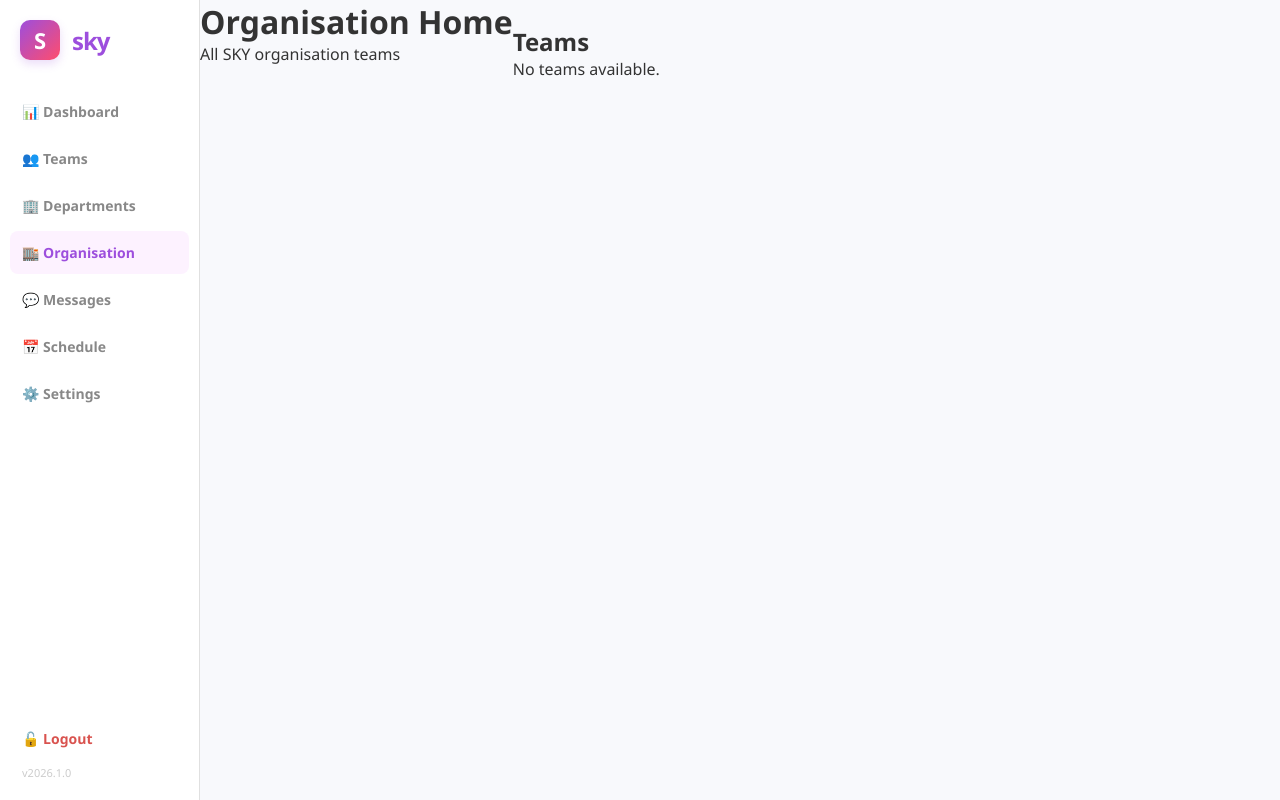
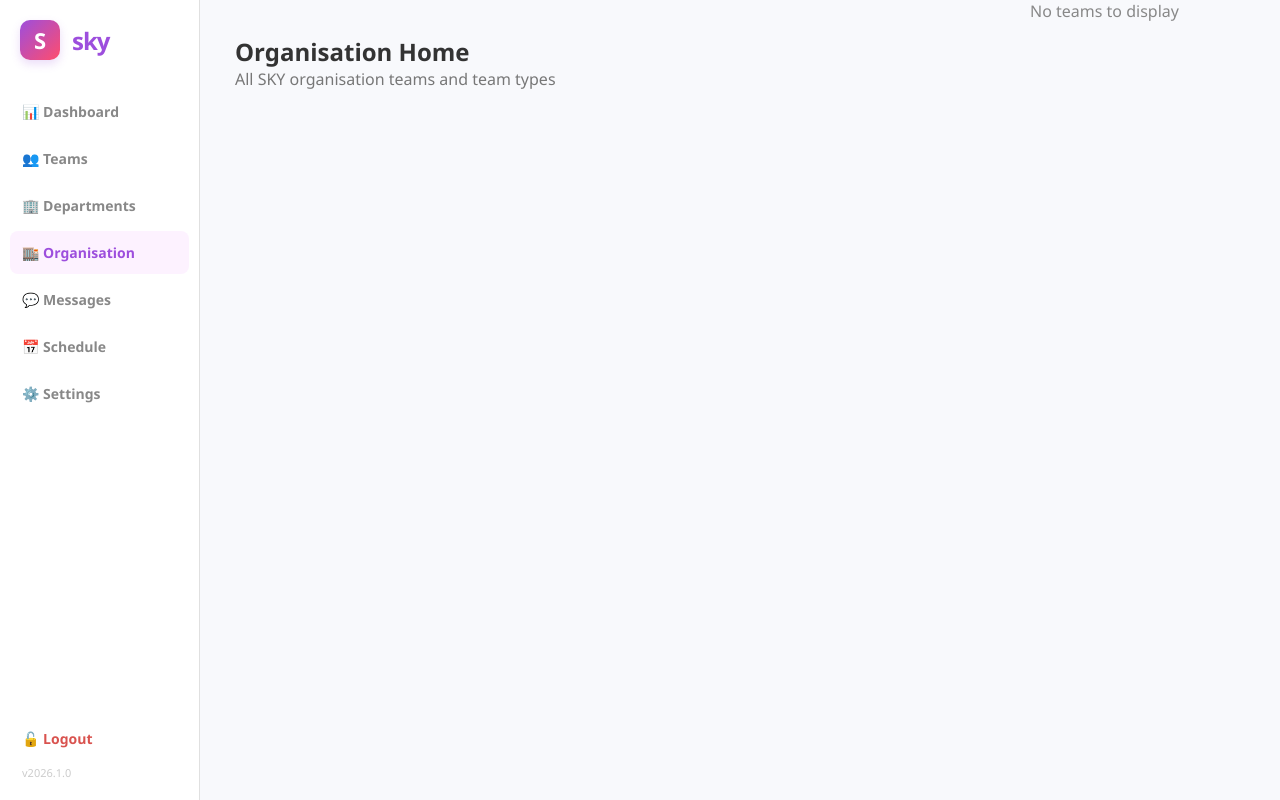
Before and after one commit to jrsdc/django_unchained_project, a Django app: page /organisation/ in a window 1280 px wide. Run offline with Django 5.2, Linux system fonts and the light colour scheme; the visitor is signed in with stand-in values (Sample User, id 1); data that the repository does not hold is empty.

Commit message:
copied teams css for base - still some errors

```diff
--- a/messaging_system/organisation/templates/organisation/home.html
+++ b/messaging_system/organisation/templates/organisation/home.html
@@ -2,21 +2,35 @@
 
 {% block content %}
 
-<header style="padding: 35;">
-<h1>Organisation Home</h1>
-<p>All SKY organisation teams</p>
+<header style=" flex:1; padding:35px; overflow-y:auto;">
+    <div style="margin-bottom:25px;">
+<h1 style="font-size: 24px; font-weight: 700;margin: bottom 5px;">Organisation Home</h1>
+<p style="color: #777;margin: 0;">All SKY organisation teams and team types</p>
 </header>
 
-<div class="section" style="margin-top: 25px;">
-    <h2>Teams</h2>
+<div style="display: grid; grid-template-columns:repeat(auto-fit,minmax(250px,1fr)); gap:20px;">
     {% for team in all_teams %}
-    <div class ="team-row">
-        <p><b>{{team.name}}</b></p>
-        <span>{{team.department}} - Manager: {{team.manager}}</span>
-    </div>
-    {% empty %}
-        <p>No teams available.</p>
-    {% endfor %}
+    <div style="background: white;padding:22px;border-radius: 14px;box-shadow: 0 6px 18px black;border:1px solid white;">
+        <span style="display: inline-block;background: f2e6ff;color:#9d4edd;padding:5px 9px;border-radius:20px;font-size:12px;font-weight:700;margin-bottom: 12px;">
+            {{team.team_type}}
+            </span>
+     <h2 style="font-size: 16px;margin-bottom:8px ;">{{team.name}}</h2>
+     <p style="font-size: 13px;color:#666;margin-bottom:6px">
+        Department: {{team.department}}
+     </p>
+     <p style="font-size: 13px;color: #666;">Manager: {{team.manager}}
+     </p>
+
+     <div style="margin: top 12px;">
+        <a href ="/organisation/departments/{{ team.department }}/"
+        style="background:#f7f0ff;color: #9d4edd;padding: 9px 12px;border-radius: 8px; text-decoration: none;font-weight: 700;font-size: 13px;">
+        View Department</a>
+     </div>
+</div>
+{% empty %}
+<p style="color: #888;">No teams to display</p>
+{% endfor %}
+</div>
 
 </div>
 
```
